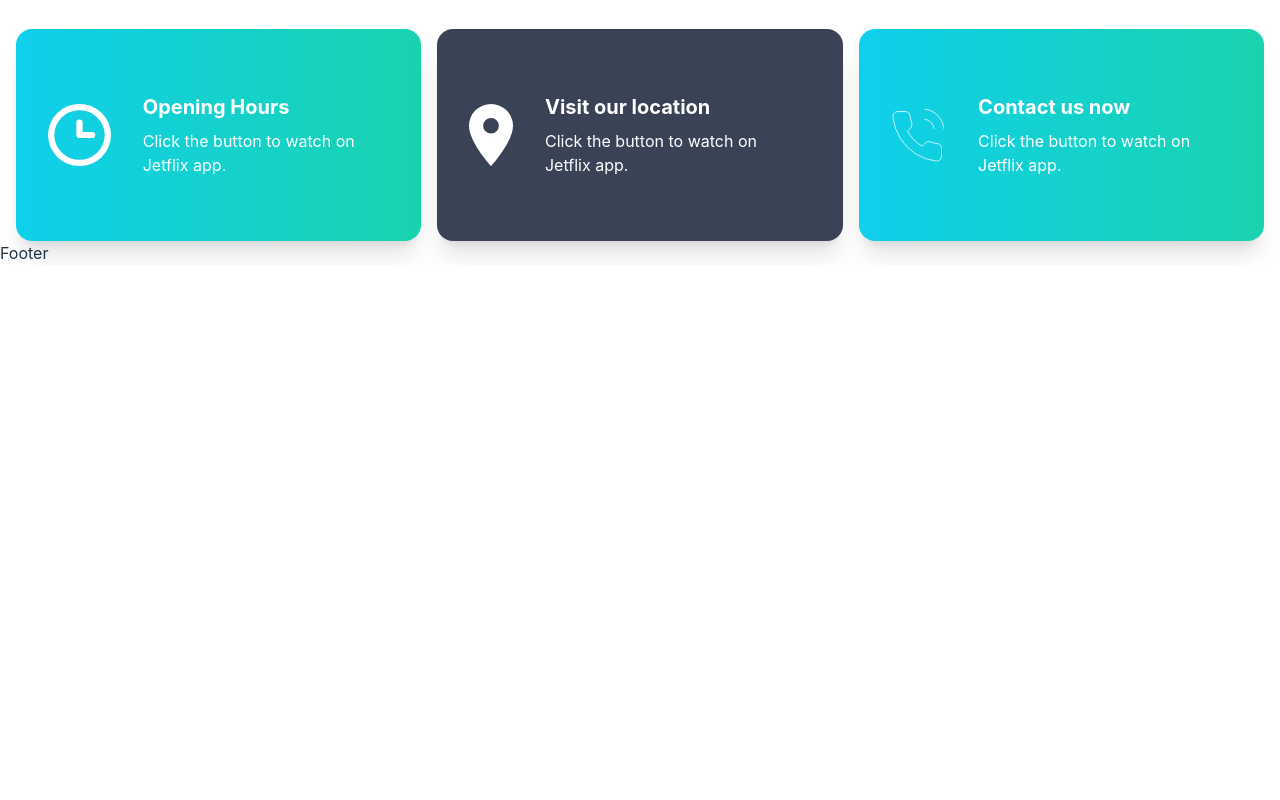
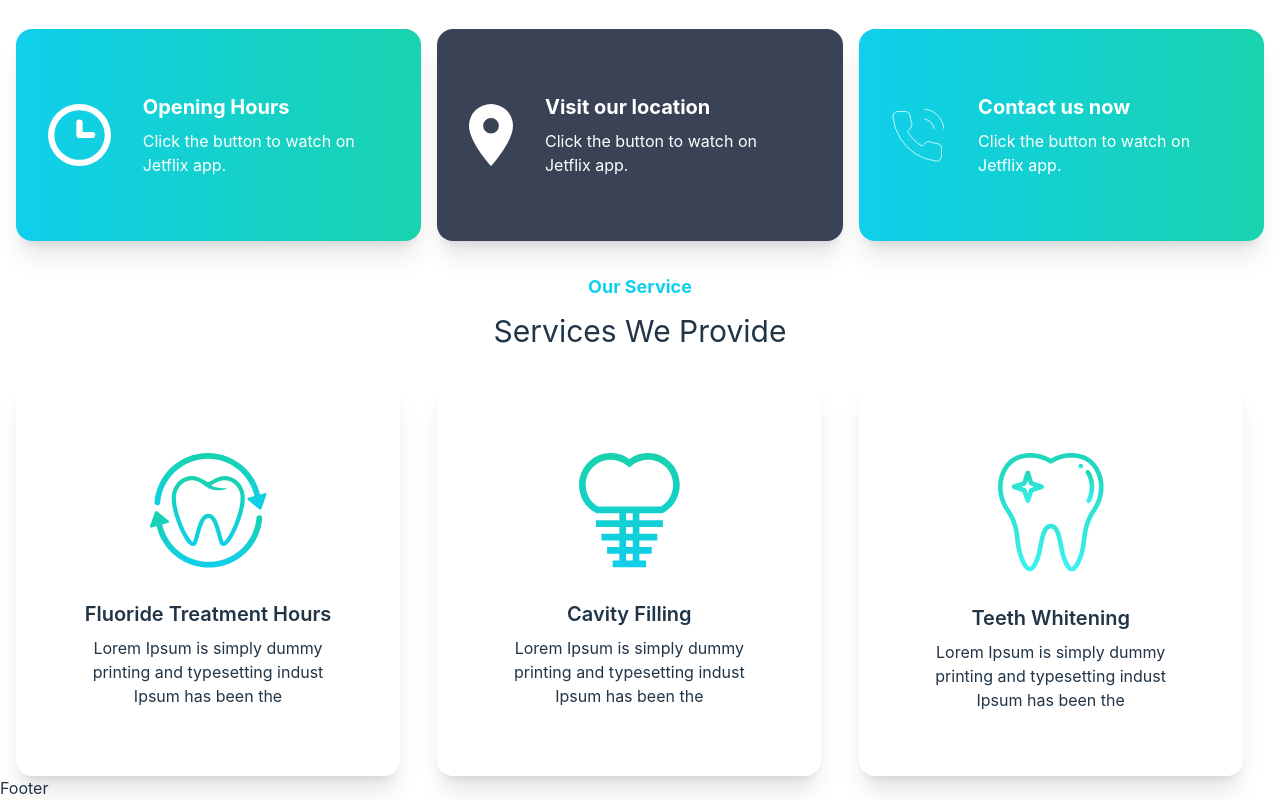
Before and after one commit to opuopu/doctors-portal-2023-, a React (Vite) app: page / in a window 1280 px wide. Shown: the part 835-1635 px from the top of the page. Before the commit the page ends 1100 px from the top, so only its background shows below. Built offline with nearby package versions, Linux system fonts and the light colour scheme.

Commit message:
service-card

```diff
--- a/src/Component/Home/Home.jsx
+++ b/src/Component/Home/Home.jsx
@@ -1,12 +1,14 @@
 import React from 'react'
 import Banner from '../Banner'
 import InfoCard from '../infocard/InfoCard'
+import Service from '../service/Service'
 
 export default function Home() {
   return (
     <div className='mx-4'>
         <Banner/>
         <InfoCard/>
+        <Service/>
     </div>
   )
 }
--- a/src/Component/infocard/InfoCard.jsx
+++ b/src/Component/infocard/InfoCard.jsx
@@ -39,7 +39,7 @@ export default function InfoCard() {
         {
             card?.map(c=>
 
-                <div className={`card card-side shadow-xl ${c?.color}`}>
+                <div key={c.id} className={`card card-side shadow-xl ${c?.color}`}>
   <figure><img src={c.img} alt="Movie"/></figure>
   <div className="card-body">
     <h2 className="card-title text-[#fff] font-bold">{c?.title}</h2>
--- /dev/null
+++ b/src/Component/service/Service.jsx
@@ -0,0 +1,58 @@
+import React from 'react'
+import img2 from '../../assets/images/cavity.png'
+import img1 from '../../assets/images/fluoride.png'
+import img3 from '../../assets/images/whitening.png'
+export default function Service() {
+    const serviceCard = [
+        {
+             id:1,
+            title:"Fluoride Treatment Hours",
+            desc:'Lorem Ipsum is simply dummy printing and typesetting indust Ipsum has been the',
+            img:img1,
+
+
+
+        },
+        {
+            id:2,
+            title:"Cavity Filling",
+            desc:'Lorem Ipsum is simply dummy printing and typesetting indust Ipsum has been the',
+            img:img2,
+
+
+
+        },
+        {
+            id:3,
+            title:"Teeth Whitening ",
+            desc:'Lorem Ipsum is simply dummy printing and typesetting indust Ipsum has been the',
+            img:img3,
+
+
+
+        },
+    ]
+  return (
+    <div>
+         <div className='text-center my-8'>
+            <h5 className='text-primary1 text-lg font-bold'>Our Service</h5>
+            <h1 className=' text-3xl my-3'>Services We Provide</h1>
+         </div>
+         <div className='grid lg:grid-cols-3 gap-4'>
+            {
+                serviceCard.map(service=>
+                    <div key={service?.id} className="card w-96  shadow-xl">
+  <figure className="px-10 pt-10">
+    <img src={service.img} alt="Shoes" className="rounded-xl" />
+  </figure>
+  <div className="card-body items-center text-center">
+    <h2 className="card-title">{service?.title}</h2>
+    <p>{service?.desc}</p>
+
+  </div>
+</div>)
+            }
+         </div>
+    </div>
+  )
+}
```
